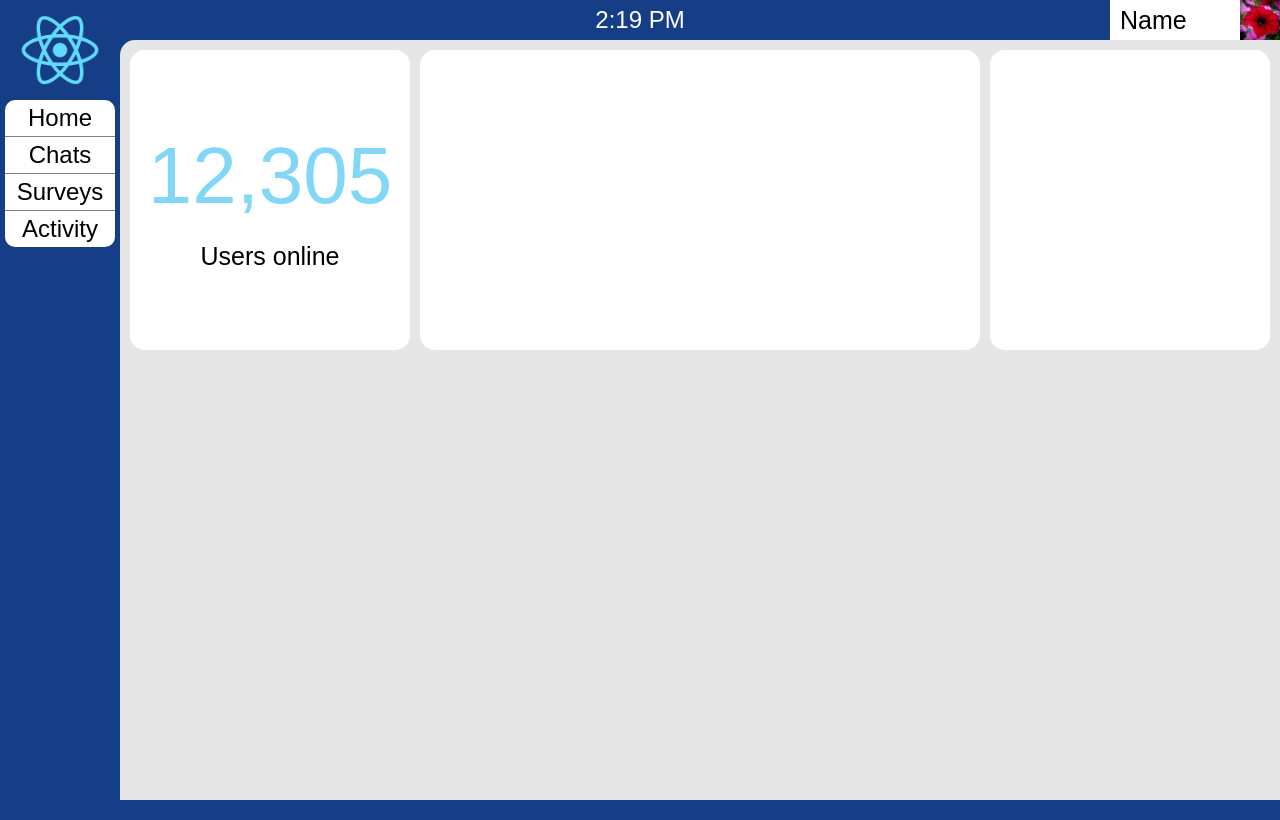
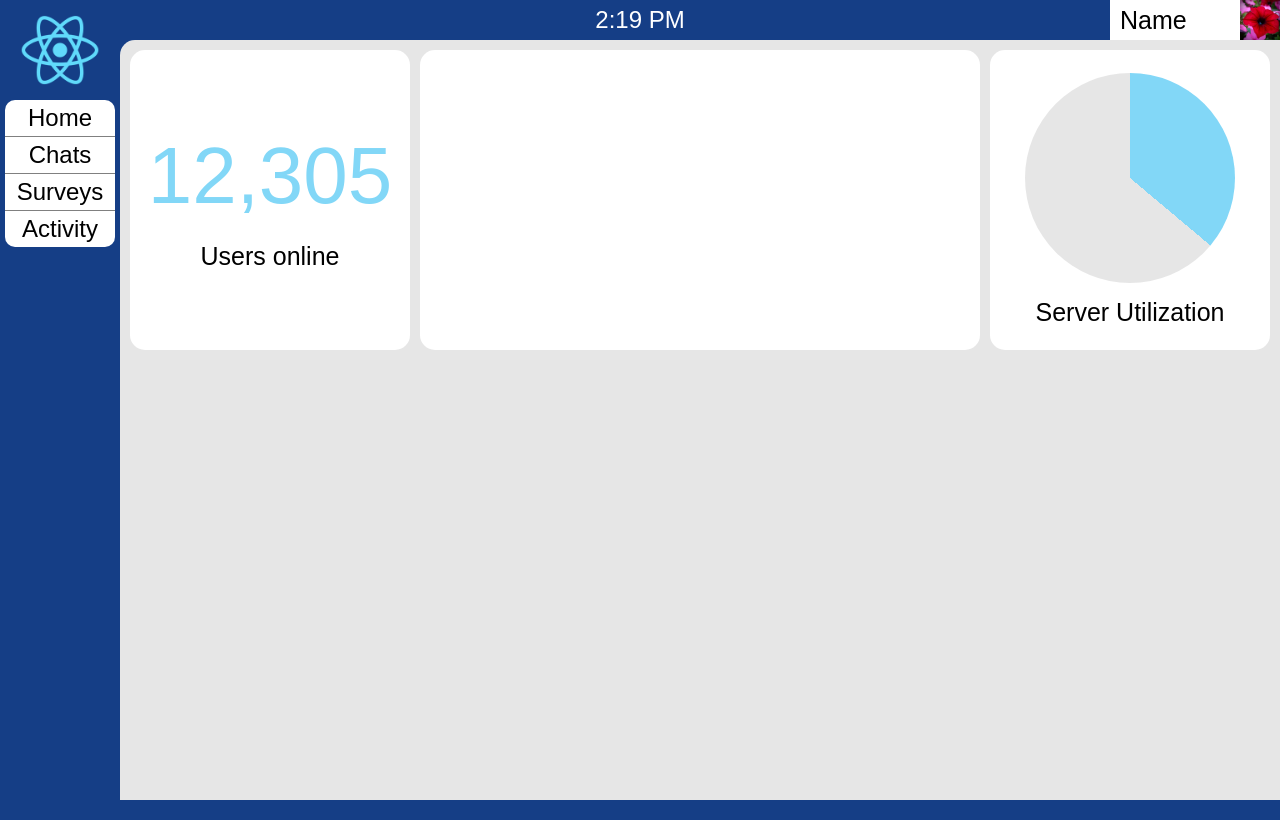
Before and after one commit to Lasse-Tom-Lang/react-dashboard, a React (Create React App) app: page / in a window 1280 px wide. Built offline with nearby package versions, Linux system fonts and the light colour scheme.

Commit message:
Added server utilization widget

```diff
--- a/src/Main/Main.scss
+++ b/src/Main/Main.scss
@@ -31,3 +31,13 @@ main {
     font-size: 25px;
   }
 }
+
+#serverUtilization {
+  height: 70%;
+  aspect-ratio: 1;
+  border-radius: 50%;
+  + p {
+    margin-top: 15px;
+    font-size: 25px;
+  }
+}
--- a/src/Main/Main.tsx
+++ b/src/Main/Main.tsx
@@ -1,4 +1,5 @@
 import UsersOnline from "./Widgets/UsersOnline";
+import ServerUtilization from "./Widgets/ServerUtilization";
 
 function Main() {
   return (
@@ -7,9 +8,7 @@ function Main() {
       <div className="widget">
 
       </div>
-      <div className="widget">
-
-      </div>
+      <ServerUtilization/>
     </main>
   );
 }
--- /dev/null
+++ b/src/Main/Widgets/ServerUtilization.tsx
@@ -0,0 +1,12 @@
+const ServerUtilization = () => {
+  return (
+    <div className="widget">
+      <div id="serverUtilization" style={{background: "conic-gradient(rgb(130, 215, 247) 130deg, rgb(230, 230, 230) 0)"}}/>
+      <p>
+        Server Utilization
+      </p>
+    </div>
+  )
+}
+
+export default ServerUtilization
```
